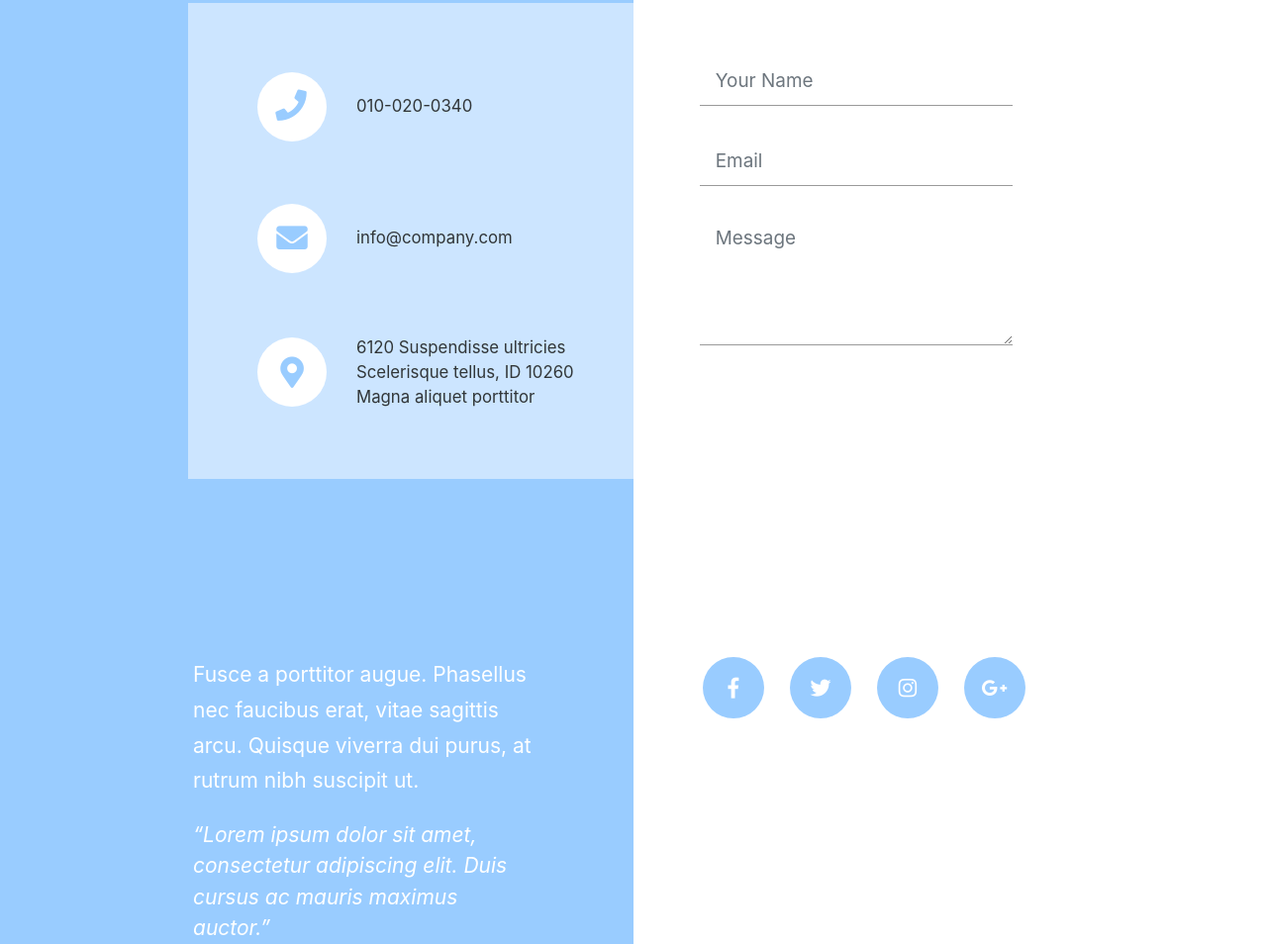
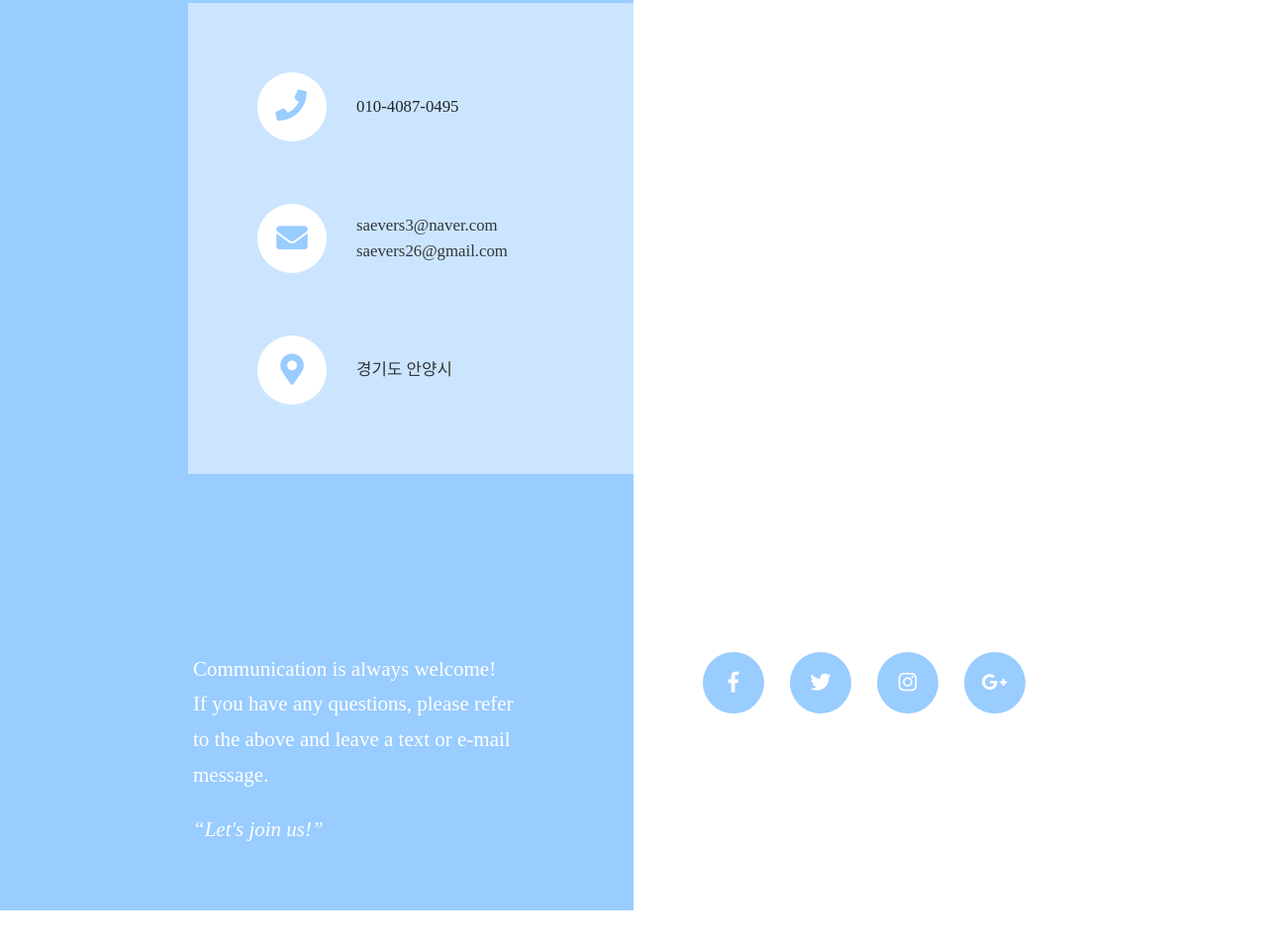
Before and after one commit to Lee-SungMin/Lee-SungMin.github.io, a plain HTML site: page index.html in a window 1280 px wide. Shown: the part 2753-3707 px from the top of the page at 99% size. After the commit the page ends 3673 px from the top, so only its background shows below. Drawn offline with Linux system fonts and the light colour scheme; a web font is replaced by a local one.

Commit message:
11번째 커밋-전화,메일,위치 작성 및 문구 작성

```diff
--- a/index.html
+++ b/index.html
@@ -213,13 +213,15 @@ https://templatemo.com/tm-527-sided
           <div class="col-md-6 px-0">
             <div class="tm-bg-white-alpha tm-contact-left">
               <div class="media mb-5">
-                <a href="#" class="tm-contact-link">
+                <a class="tm-contact-link">
                   <span class="tm-contact-icon-container">
                     <span class="tm-contact-icon-container-inner">
                       <i class="fas fa-phone tm-contact-icon tm-phone-icon"></i>
                     </span>
                   </span>
-                  <span class="media-body"> 010-020-0340 </span>
+                  <font face = 'Noto Serif KR'>
+                  <span class="media-body"> 010-4087-0495 </span>
+                  </font>
                 </a>
               </div>
               <div class="media mb-5">
@@ -229,7 +231,11 @@ https://templatemo.com/tm-527-sided
                       <i class="fas fa-envelope tm-contact-icon"></i>
                     </span>
                   </span>
-                  <span class="media-body"> info@company.com </span>
+                  <font face = 'Noto Serif KR'>
+                  <span class="media-body"> saevers3@naver.com<br>
+                    saevers26@gmail.com
+                   </span>
+                   </font>
                 </a>
               </div>
               <div class="media">
@@ -239,49 +245,18 @@ https://templatemo.com/tm-527-sided
                       <i class="fas fa-map-marker-alt tm-contact-icon"></i>
                     </span>
                   </span>
+                  <font face = 'Noto Serif KR'>
                   <span class="media-body">
-                    6120 Suspendisse ultricies<br />Scelerisque tellus, ID
-                    10260<br />Magna aliquet porttitor
+                    경기도 안양시
                   </span>
+                  </font>
                 </a>
               </div>
             </div>
           </div>
           <div class="col-md-6 px-0">
             <div class="tm-contact-form-container">
-              <form action="index.html" method="POST" class="tm-contact-form">
-                <div class="form-group">
-                  <input
-                    type="text"
-                    id="contact_name"
-                    name="contact_name"
-                    class="form-control rounded-0 border-top-0 border-right-0 border-left-0"
-                    placeholder="Your Name"
-                    required
-                  />
-                </div>
-                <div class="form-group">
-                  <input
-                    type="email"
-                    id="contact_email"
-                    name="contact_email"
-                    class="form-control rounded-0 border-top-0 border-right-0 border-left-0"
-                    placeholder="Email"
-                    required
-                  />
-                </div>
-                <div class="form-group">
-                  <textarea
-                    rows="4"
-                    id="contact_message"
-                    name="contact_message"
-                    class="form-control rounded-0 border-top-0 border-right-0 border-left-0"
-                    placeholder="Message"
-                    required
-                  ></textarea>
-                </div>
 
-              </form>
             </div>
           </div>
         </div>
@@ -292,15 +267,13 @@ https://templatemo.com/tm-527-sided
           <div class="row">
             <div class="col-sm-12 col-md-6">
               <div class="tm-section-text-container-5 tm-text-white">
+                <font face = 'Noto Serif KR'>
                 <p>
-                  Fusce a porttitor augue. Phasellus nec faucibus erat, vitae
-                  sagittis arcu. Quisque viverra dui purus, at rutrum nibh
-                  suscipit ut.
+                  Communication is always welcome!<br>
+                  If you have any questions, please refer to the above and leave a text or e-mail message.<br>
                 </p>
-                <i
-                  >&ldquo;Lorem ipsum dolor sit amet, consectetur adipiscing
-                  elit. Duis cursus ac mauris maximus auctor.&rdquo;</i
-                >
+                <i>&ldquo;Let's join us!&rdquo;<br><br><br></i>
+                </font>
               </div>
             </div>
             <div class="col-sm-12 col-md-6">
```
